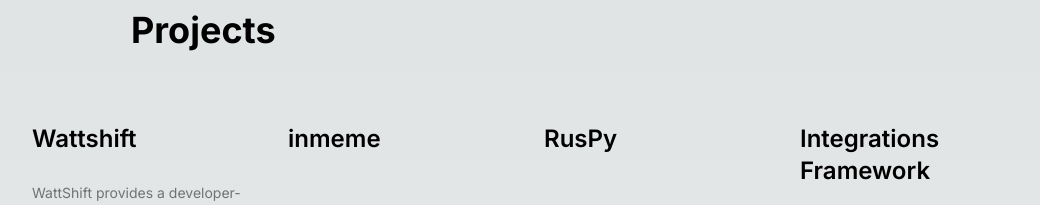
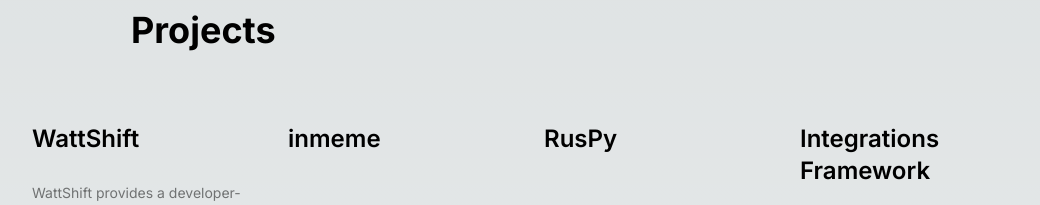
Before and after one commit to manas-verma/portfolio, a Next.js app: page / in a window 1280 px wide. Shown: the part 780-985 px from the top of the page, without its empty margins (117-1157 px from the left). Built offline with nearby package versions, Linux system fonts and the light colour scheme.

Commit message:
fix: capitalization

```diff
--- a/src/portfolio/portfolio.ts
+++ b/src/portfolio/portfolio.ts
@@ -5,7 +5,7 @@
 export const portfolio: Record<string, PortfolioItem> = {
   wattshift: {
     id: "wattshift",
-    name: "Wattshift",
+    name: "WattShift",
     description:
       "WattShift provides a developer-friendly API to help you optimize your device’s energy consumption against electric grid incentive schemes",
     url: "https://docs.wattshift.com",
```
